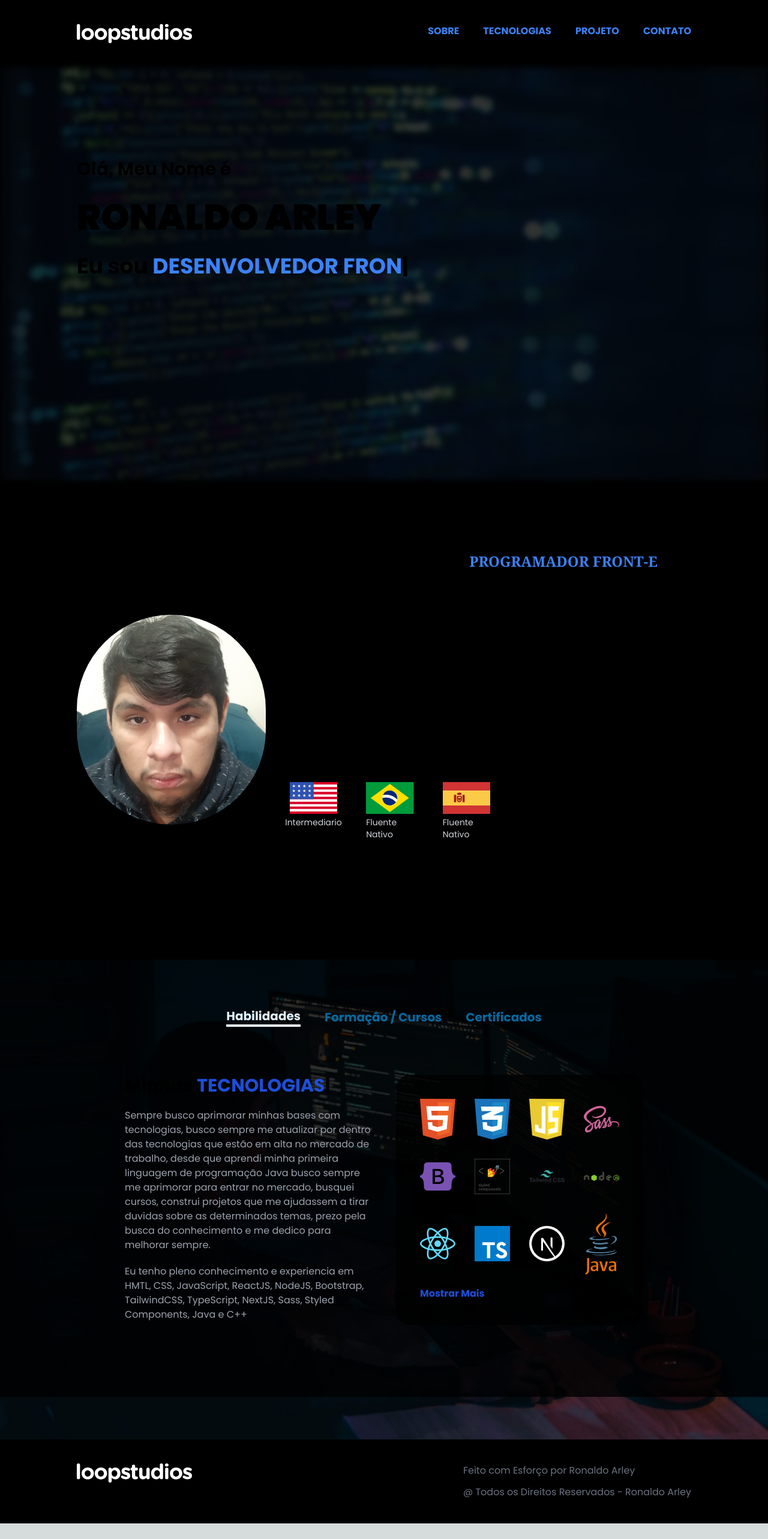
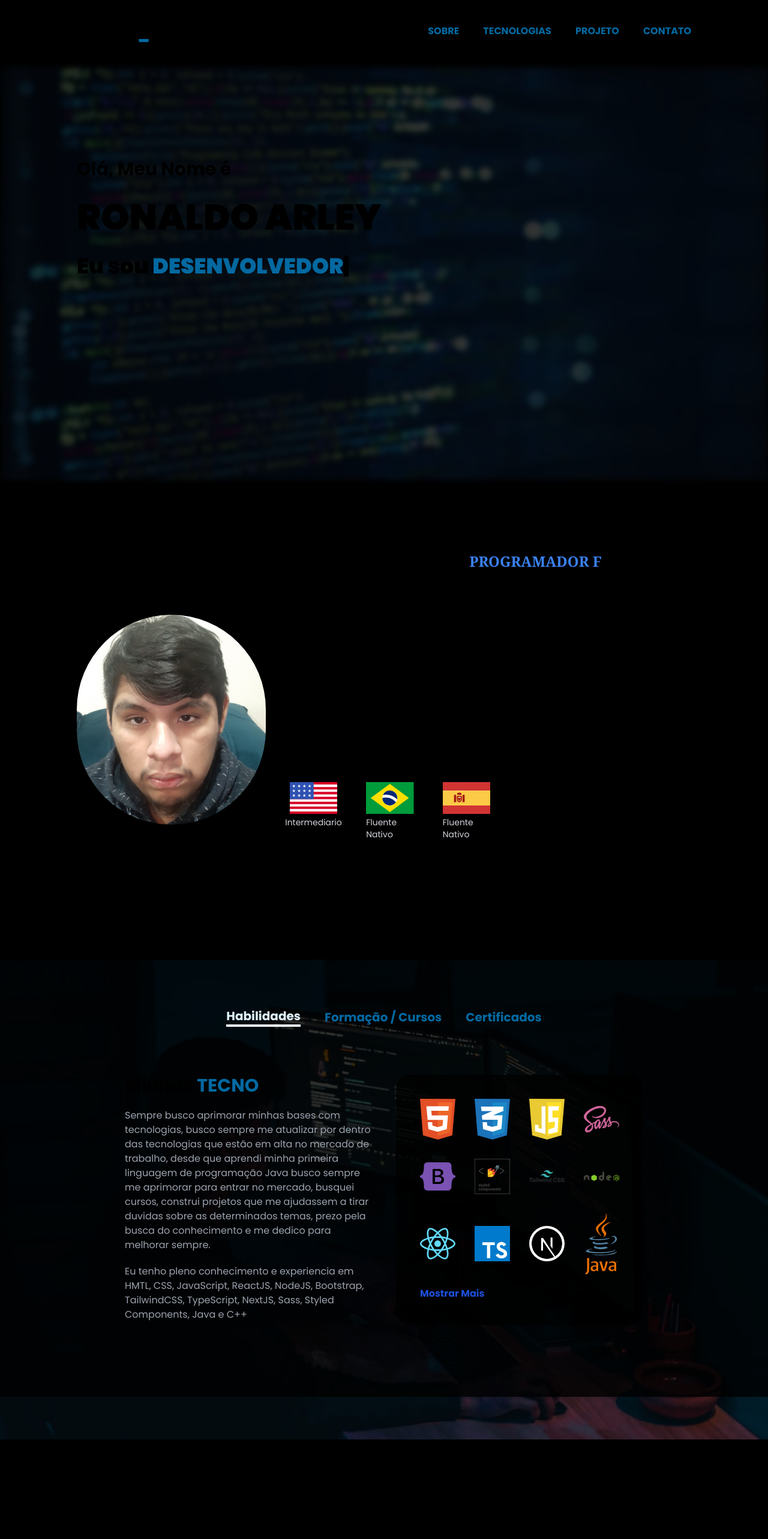
Before and after one commit to RonaldMamani/Portifolio, a Next.js app: page / in a window 1280 px wide. Shown: the top 2566 px of the page at 60% size. Before the commit the page ends 2540 px from the top, so only its background shows below. Built offline with nearby package versions, Linux system fonts and the light colour scheme.

Commit message:
Adicionando logotipo na pagina

```diff
--- a/src/app/page.tsx
+++ b/src/app/page.tsx
@@ -1,7 +1,9 @@
+import Contact from "@/components/Contact";
 import Footer from "@/components/Footer";
 import Habilidades from "@/components/Habilidades";
 import Header from "@/components/Header";
 import HomePage from "@/components/HomePage";
+import Projetos from "@/components/Projetos";
 import Sobre from "@/components/Sobre";
 
 
@@ -12,6 +14,8 @@ export default function Home() {
       <HomePage />
       <Sobre />
       <Habilidades />
+      <Projetos />
+      <Contact />
       <Footer />
     </main>
   )
--- /dev/null
+++ b/src/components/Contact/index.tsx
@@ -0,0 +1,8 @@
+export default function Contact() {
+    return (
+        <section id="contact" className="bg-[url('../../public/contact-bg.jpg')] bg-cover bg-center lg:min-h-screen">
+            <div></div>
+            <div className="bg-black/80 h-screen"></div>
+        </section>
+    )
+}
--- a/src/components/Footer/index.tsx
+++ b/src/components/Footer/index.tsx
@@ -1,6 +1,5 @@
-import logo from "@/../public/logo.svg"
-import Image from "next/image"
 import TextSpan from "../Texts/TextSpan"
+import TextDinamic from "../Texts/TextDinamic"
 
 export default function Footer() {
     return (
@@ -9,7 +8,9 @@ export default function Footer() {
             md:p-10 md:flex-row md:justify-between md:items-start
             lg:px-32
             ">
-            <Image src={logo} alt="Logotipo" />
+            <a href="/" title="Logotipo">
+                <TextDinamic className="text-2xl font-semibold" classNameDinamic=" text-sky-700" text="RONALD" textDinamic1="_ARLEY" textDinamic2="_MAMANI" />
+            </a>
             <div className="
                 flex flex-col gap-3 text-center
                 md:text-start
--- a/src/components/Habilidades/Techs.tsx
+++ b/src/components/Habilidades/Techs.tsx
@@ -29,7 +29,7 @@ export default function Techs() {
             md:grid md:grid-cols-2 md:gap-10 md:items-start md:text-start
             ">
             <div className="flex flex-col gap-5">
-                <TextDinamic className="text-3xl font-bold" classNameDinamic="uppercase text-blue-700" text="Minhas " textDinamic1="Tecnologias" textDinamic2="Habilidades" />
+                <TextDinamic className="text-3xl font-bold" classNameDinamic="uppercase text-sky-700" text="Minhas " textDinamic1="Tecnologias" textDinamic2="Habilidades" />
                 <TextCommon
                     className="text-gray-400"
                     text="Sempre busco aprimorar minhas bases com tecnologias, busco sempre me atualizar por dentro das tecnologias que estão em alta no mercado
--- a/src/components/Habilidades/index.tsx
+++ b/src/components/Habilidades/index.tsx
@@ -2,11 +2,9 @@ import Skills from "./Skills";
 
 export default function Habilidades() {
     return (
-        <section id="tecnologias" className="relative">
-            <div className="bg-[url('../../public/tech-bg.jpg')] bg-cover bg-center lg:min-h-screen">
-                <div className="bg-black/80 h-full">
-                    <Skills />
-                </div>
+        <section id="tecnologias" className="bg-[url('../../public/tech-bg.jpg')] bg-cover max-[1023px]:bg-center lg:min-h-screen">
+            <div className="bg-black/80">
+                <Skills />
             </div>
         </section>
     )
--- a/src/components/Header/NavBar.tsx
+++ b/src/components/Header/NavBar.tsx
@@ -14,25 +14,25 @@ export default function NavBar() {
         <nav className="relative">
             <div className="max-[1023px]:hidden flex gap-10">
                 <a href="#sobre" className="
-                    uppercase text-blue-500 font-bold
+                    uppercase text-sky-700 font-bold
                     hover:text-white hover:border-b-4 hover:pb-1 hover:border-b-white
                     transition-colors">
                     Sobre
                 </a>
                 <a href="#tecnologias" className="
-                    uppercase text-blue-500 font-bold
+                    uppercase text-sky-700 font-bold
                     hover:text-white hover:border-b-4 hover:pb-1 hover:border-b-white
                     transition-colors">
                     Tecnologias
                 </a>
-                <a href="#" className="
-                    uppercase text-blue-500 font-bold
+                <a href="#projetos" className="
+                    uppercase text-sky-700 font-bold
                     hover:text-white hover:border-b-4 hover:pb-1 hover:border-b-white
                     transition-colors">
                     Projeto
                 </a>
-                <a href="#" className="
-                    uppercase text-blue-500 font-bold
+                <a href="#contact" className="
+                    uppercase text-sky-700 font-bold
                     hover:text-white hover:border-b-4 hover:pb-1 hover:border-b-white
                     transition-colors">
                     Contato
@@ -49,25 +49,25 @@ export default function NavBar() {
                 flex flex-col gap-5 items-center bg-white p-5 rounded-2xl`}>
                 <a href="#sobre" className="
                     uppercase text-black font-bold
-                    hover:text-blue-500
+                    hover:text-blue-700
                     transition-colors">
                     Sobre
                 </a>
-                <a href="#" className="
+                <a href="#tecnologias" className="
                     uppercase text-black font-bold
-                    hover:text-blue-500
+                    hover:text-blue-700
                     transition-colors">
                     Tecnologias
                 </a>
-                <a href="#tecnologias" className="
+                <a href="#projetos" className="
                     uppercase text-black font-bold
-                    hover:text-blue-500
+                    hover:text-blue-700
                     transition-colors">
                     Projetos
                 </a>
-                <a href="#" className="
+                <a href="#contact" className="
                     uppercase text-black font-bold
-                    hover:text-blue-500
+                    hover:text-blue-700
                     transition-colors">
                     Contato
                 </a>
--- a/src/components/Header/index.tsx
+++ b/src/components/Header/index.tsx
@@ -1,14 +1,7 @@
-"use client"
-
-import Image from "next/image";
-import { useState } from "react";
-
-import logo from "@/../public/logo.svg"
 import NavBar from "./NavBar";
+import TextDinamic from "../Texts/TextDinamic";
 
 export default function Header() {
-
-    const [open, setOpen] = useState(false)
 
     return (
         <header className="
@@ -16,7 +9,9 @@ export default function Header() {
             md:p-10
             lg:px-32
             ">
-            <Image src={logo} alt="logotipo" />
+            <a href="/" title="Logotipo">
+                <TextDinamic className="text-2xl font-extrabold" classNameDinamic=" text-sky-700" text="RONALD" textDinamic1="_ARLEY" textDinamic2="_MAMANI" />
+            </a>
             <NavBar />
         </header>
     )
--- a/src/components/HomePage/index.tsx
+++ b/src/components/HomePage/index.tsx
@@ -20,7 +20,7 @@ export default function HomePage(){
                     <TextPrincipal className="text-3xl font-semibold" text="Olá, Meu Nome é"/>
                     <TextSecundary className="uppercase text-6xl font-extrabold" text="Ronaldo Arley"/>
                     <TextDinamic text="Eu sou "
-                        className="text-4xl font-semibold" classNameDinamic="uppercase text-blue-500"
+                        className="text-4xl font-extrabold" classNameDinamic="uppercase text-sky-700"
                         textDinamic1="Programador Front-End" textDinamic2="Desenvolvedor Front-End"
                     />
                 </div>
--- /dev/null
+++ b/src/components/Projetos/index.tsx
@@ -0,0 +1,7 @@
+export default function Projetos() {
+    return (
+        <section id="projetos" className="bg-black lg:h-screen">
+
+        </section>
+    )
+}
```
Also changed, not shown: public/contact-bg.jpg (added).
